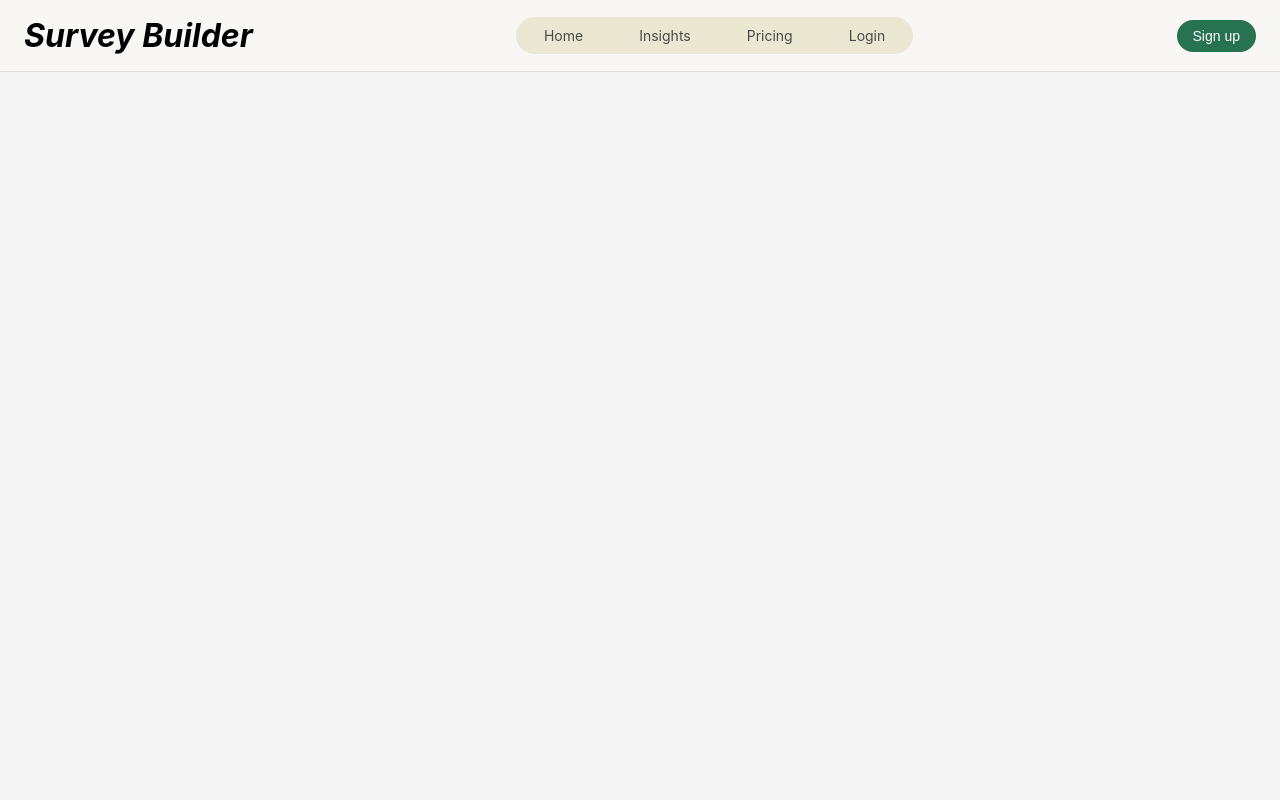
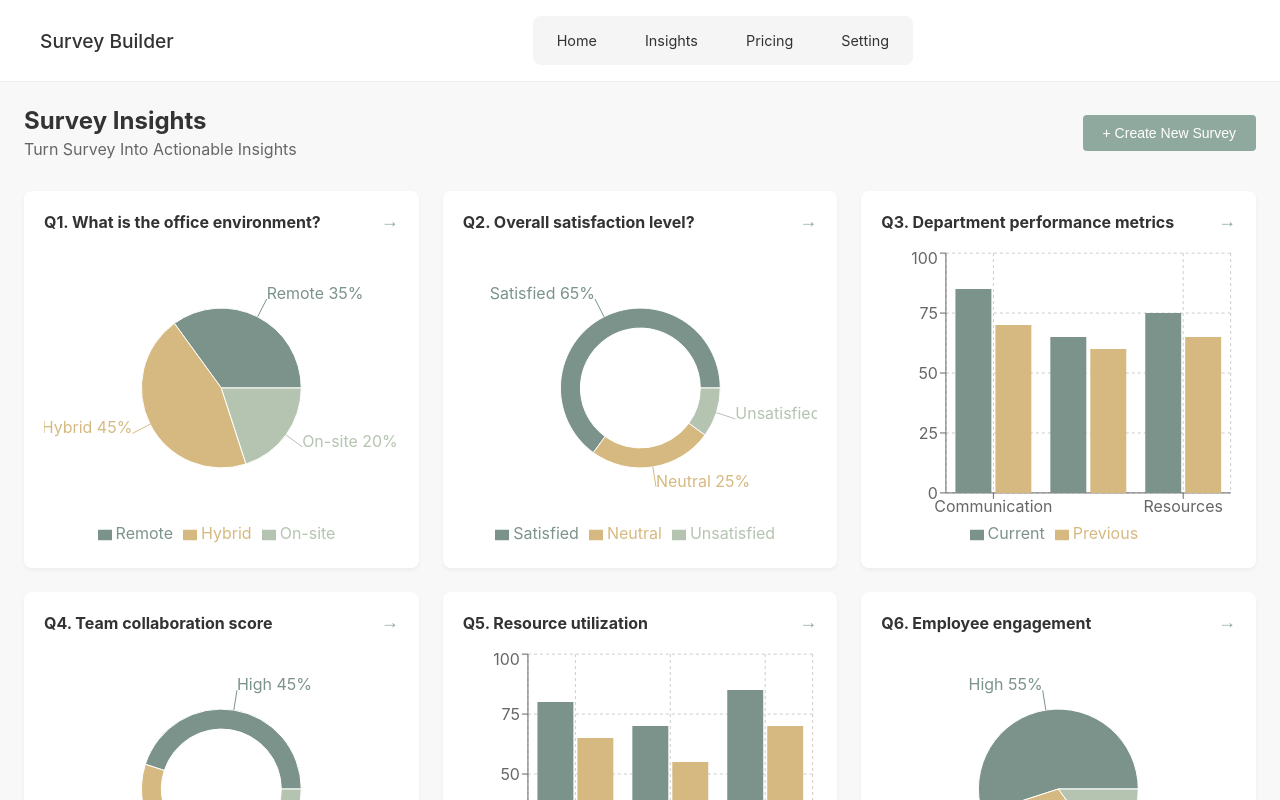
Before and after one commit to HaiderManzoor/wisdom_pro_f, a React (Create React App) app: page /insights in a window 1280 px wide. Shown: the top 800 px of the page. Built offline with nearby package versions, Linux system fonts and the light colour scheme.

Commit message:
Adding dashboard

```diff
--- a/src/App.js
+++ b/src/App.js
@@ -5,6 +5,7 @@ import Dashboard from './components/Dashboard/Dashboard';
 import CreateSurvey from './components/CreateSurvey/CreateSurvey';
 import SurveyForm from './components/SurveyForm/SurveyForm';
 import SurveyBuilder from './components/SurveyBuilder/SurveyBuilder';
+import SurveyInsights from './components/SurveyInsights/SurveyInsights';
 
 function App() {
   return (
@@ -16,6 +17,7 @@ function App() {
           <Route path="/create-survey" element={<CreateSurvey />} />
           <Route path="/survey-form" element={<SurveyForm />} />
           <Route path="/survey-builder" element={<SurveyBuilder />} />
+          <Route path="/insights" element={<SurveyInsights />} />
         </Routes>
       </div>
     </Router>
--- a/src/components/Header/Header.css
+++ b/src/components/Header/Header.css
@@ -1,66 +1,69 @@
 .header {
-  display: flex;
-  justify-content: space-between;
-  align-items: center;
-  padding: 16px 24px;
-  background-color: #F8F7F4;
-  border-bottom: 1px solid rgba(0, 0, 0, 0.1);
+  background-color: #fff;
+  padding: 1rem 2rem;
+  border-bottom: 1px solid #eee;
 }
 
-.header-left {
+.header-content {
+  max-width: 1200px;
+  margin: 0 auto;
   display: flex;
   align-items: center;
 }
 
 .logo {
-  display: flex;
-  align-items: center;
-  gap: 8px;
+  margin-right: 2rem;
 }
 
-.logo-dot {
-  font-size: 20px;
+.logo a {
   color: #333;
+  text-decoration: none;
+  font-weight: 500;
+  font-size: 1.2rem;
 }
 
-.logo-text {
-  font-size: 16px;
-  font-weight: 500;
-  color: #333;
+.nav-menu {
+  flex: 1;
+  display: flex;
+  justify-content: center;
 }
 
-.header-center nav ul {
+.nav-links {
+  background-color: #f5f5f5;
+  padding: 0.5rem;
+  border-radius: 8px;
   display: flex;
-  list-style: none;
-  gap: 32px;
-  margin: 0;
-  padding: 0;
-  background-color: rgba(231, 229, 202, 0.789);
-  border-radius: 24px;
-  padding: 4px 16px;
+  gap: 1rem;
 }
 
-.header-center nav ul li a {
+.nav-links a {
+  color: #333;
   text-decoration: none;
-  color: #4A4A4A;
-  font-size: 14px;
-  font-weight: 400;
-  padding: 6px 12px;
-  display: block;
+  padding: 0.5rem 1rem;
+  border-radius: 4px;
+  font-size: 0.9rem;
+  transition: background-color 0.2s;
 }
 
-.signup-btn {
-  background-color: #267251;
+.nav-links a:hover {
+  background-color: #fff;
+}
+
+.nav-links a.active {
+  background-color: #fff;
+  box-shadow: 0 2px 4px rgba(0,0,0,0.1);
+}
+
+.sign-up-btn {
+  background: #2E7B67;
   color: white;
   border: none;
-  padding: 8px 16px;
-  border-radius: 16px;
-  font-size: 14px;
-  font-weight: 400;
+  padding: 0.5rem 1rem;
+  border-radius: 4px;
   cursor: pointer;
-  transition: background-color 0.2s ease;
+  font-size: 0.9rem;
 }
 
-.signup-btn:hover {
-  background-color: #7d958c;
+.sign-up-btn:hover {
+  background: #236352;
 }
--- a/src/components/Header/Header.js
+++ b/src/components/Header/Header.js
@@ -1,24 +1,23 @@
 import React from 'react';
+import { Link } from 'react-router-dom';
 import './Header.css';
 
 const Header = () => {
   return (
     <header className="header">
-      <div className="header-left">
-        <h1><i>Survey Builder</i></h1>
-      </div>
-      <div className="header-center">
-        <nav>
-          <ul>
-            <li><a href="/">Home</a></li>
-            <li><a href="/insights">Insights</a></li>
-            <li><a href="/pricing">Pricing</a></li>
-            <li><a href="/login">Login</a></li>
-          </ul>
+      <div className="header-content">
+        <div className="logo">
+          <Link to="/">Survey Builder</Link>
+        </div>
+
+        <nav className="nav-menu">
+          <div className="nav-links">
+            <Link to="/">Home</Link>
+            <Link to="/insights">Insights</Link>
+            <Link to="/pricing">Pricing</Link>
+            <Link to="/setting">Setting</Link>
+          </div>
         </nav>
-      </div>
-      <div className="header-right">
-        <button className="signup-btn">Sign up</button>
       </div>
     </header>
   );
--- /dev/null
+++ b/src/components/SurveyInsights/SurveyInsights.css
@@ -0,0 +1,110 @@
+.insights-container {
+    padding: 2rem;
+    background-color: #f8f8f8;
+    min-height: 100vh;
+  }
+
+  .insights-header {
+    display: flex;
+    justify-content: space-between;
+    align-items: center;
+    margin-bottom: 2rem;
+  }
+
+  .header-left h1 {
+    font-size: 24px;
+    color: #333;
+    margin: 0;
+  }
+
+  .header-left p {
+    color: #666;
+    margin: 4px 0 0;
+  }
+
+  .create-survey-btn {
+    background: #90A99E;
+    color: white;
+    border: none;
+    padding: 10px 20px;
+    border-radius: 4px;
+    cursor: pointer;
+    font-size: 14px;
+    transition: background 0.2s;
+  }
+
+  .create-survey-btn:hover {
+    background: #7B938A;
+  }
+
+  .charts-grid {
+    display: grid;
+    grid-template-columns: repeat(3, 1fr);
+    gap: 24px;
+  }
+
+  .chart-card {
+    background: white;
+    border-radius: 8px;
+    padding: 20px;
+    box-shadow: 0 2px 4px rgba(0,0,0,0.05);
+  }
+
+  .chart-header {
+    display: flex;
+    justify-content: space-between;
+    align-items: center;
+    margin-bottom: 16px;
+  }
+
+  .chart-header h3 {
+    font-size: 16px;
+    color: #333;
+    margin: 0;
+  }
+
+  .expand-btn {
+    background: none;
+    border: none;
+    color: #90A99E;
+    cursor: pointer;
+    font-size: 18px;
+  }
+
+  .expand-btn:hover {
+    color: #7B938A;
+  }
+
+  @media (max-width: 1200px) {
+    .charts-grid {
+      grid-template-columns: repeat(2, 1fr);
+    }
+  }
+
+  @media (max-width: 768px) {
+    .charts-grid {
+      grid-template-columns: 1fr;
+    }
+  }
+  /* Add to your existing styles */
+.loading-container {
+    display: flex;
+    justify-content: center;
+    align-items: center;
+    min-height: 100vh;
+    background-color: #f8f8f8;
+  }
+
+  .loading-spinner {
+    color: #2E7B67;
+    font-size: 18px;
+    padding: 20px;
+  }
+
+  /* Make sure the container is visible */
+  .insights-container {
+    min-height: calc(100vh - 64px); /* Adjust based on your header height */
+    background-color: #f8f8f8;
+    padding: 24px;
+    box-sizing: border-box;
+  }
--- /dev/null
+++ b/src/components/SurveyInsights/SurveyInsights.js
@@ -0,0 +1,221 @@
+import React from 'react';
+import {
+  PieChart, Pie,
+  BarChart, Bar,
+  XAxis, YAxis,
+  CartesianGrid,
+  Tooltip,
+  Legend,
+  ResponsiveContainer,
+  Cell
+} from 'recharts';
+import './SurveyInsights.css';
+
+const SurveyInsights = () => {
+  // Dummy data for charts
+  const pieData = [
+    { name: 'Remote', value: 35 },
+    { name: 'Hybrid', value: 45 },
+    { name: 'On-site', value: 20 }
+  ];
+
+  const satisfactionData = [
+    { name: 'Satisfied', value: 65 },
+    { name: 'Neutral', value: 25 },
+    { name: 'Unsatisfied', value: 10 }
+  ];
+
+  const barData = [
+    {
+      category: 'Communication',
+      Current: 85,
+      Previous: 70,
+    },
+    {
+      category: 'Work-Life Balance',
+      Current: 65,
+      Previous: 60,
+    },
+    {
+      category: 'Resources',
+      Current: 75,
+      Previous: 65,
+    }
+  ];
+
+  const COLORS = ['#7B938A', '#D6B981', '#B5C4B1'];
+
+  return (
+    <div className="insights-container">
+      <div className="insights-header">
+        <div className="header-left">
+          <h1>Survey Insights</h1>
+          <p>Turn Survey Into Actionable Insights</p>
+        </div>
+        <button className="create-survey-btn">
+          + Create New Survey
+        </button>
+      </div>
+
+      <div className="charts-grid">
+        {/* First Row */}
+        <div className="chart-card">
+          <div className="chart-header">
+            <h3>Q1. What is the office environment?</h3>
+            <button className="expand-btn">→</button>
+          </div>
+          <ResponsiveContainer width="100%" height={300}>
+            <PieChart>
+              <Pie
+                data={pieData}
+                cx="50%"
+                cy="50%"
+                outerRadius={80}
+                fill="#8884d8"
+                dataKey="value"
+                label={({ name, percent }) => `${name} ${(percent * 100).toFixed(0)}%`}
+              >
+                {pieData.map((entry, index) => (
+                  <Cell key={`cell-${index}`} fill={COLORS[index % COLORS.length]} />
+                ))}
+              </Pie>
+              <Tooltip />
+              <Legend />
+            </PieChart>
+          </ResponsiveContainer>
+        </div>
+
+        <div className="chart-card">
+          <div className="chart-header">
+            <h3>Q2. Overall satisfaction level?</h3>
+            <button className="expand-btn">→</button>
+          </div>
+          <ResponsiveContainer width="100%" height={300}>
+            <PieChart>
+              <Pie
+                data={satisfactionData}
+                cx="50%"
+                cy="50%"
+                innerRadius={60}
+                outerRadius={80}
+                fill="#8884d8"
+                dataKey="value"
+                label={({ name, percent }) => `${name} ${(percent * 100).toFixed(0)}%`}
+              >
+                {satisfactionData.map((entry, index) => (
+                  <Cell key={`cell-${index}`} fill={COLORS[index % COLORS.length]} />
+                ))}
+              </Pie>
+              <Tooltip />
+              <Legend />
+            </PieChart>
+          </ResponsiveContainer>
+        </div>
+
+        <div className="chart-card">
+          <div className="chart-header">
+            <h3>Q3. Department performance metrics</h3>
+            <button className="expand-btn">→</button>
+          </div>
+          <ResponsiveContainer width="100%" height={300}>
+            <BarChart data={barData}>
+              <CartesianGrid strokeDasharray="3 3" />
+              <XAxis dataKey="category" />
+              <YAxis />
+              <Tooltip />
+              <Legend />
+              <Bar dataKey="Current" fill="#7B938A" />
+              <Bar dataKey="Previous" fill="#D6B981" />
+            </BarChart>
+          </ResponsiveContainer>
+        </div>
+
+        {/* Second Row - Similar charts with different data */}
+        <div className="chart-card">
+          <div className="chart-header">
+            <h3>Q4. Team collaboration score</h3>
+            <button className="expand-btn">→</button>
+          </div>
+          <ResponsiveContainer width="100%" height={300}>
+            <PieChart>
+              <Pie
+                data={[
+                  { name: 'High', value: 45 },
+                  { name: 'Medium', value: 35 },
+                  { name: 'Low', value: 20 }
+                ]}
+                cx="50%"
+                cy="50%"
+                innerRadius={60}
+                outerRadius={80}
+                fill="#8884d8"
+                dataKey="value"
+                label={({ name, percent }) => `${name} ${(percent * 100).toFixed(0)}%`}
+              >
+                {pieData.map((entry, index) => (
+                  <Cell key={`cell-${index}`} fill={COLORS[index % COLORS.length]} />
+                ))}
+              </Pie>
+              <Tooltip />
+              <Legend />
+            </PieChart>
+          </ResponsiveContainer>
+        </div>
+
+        <div className="chart-card">
+          <div className="chart-header">
+            <h3>Q5. Resource utilization</h3>
+            <button className="expand-btn">→</button>
+          </div>
+          <ResponsiveContainer width="100%" height={300}>
+            <BarChart data={[
+              { category: 'Tools', Current: 80, Previous: 65 },
+              { category: 'Training', Current: 70, Previous: 55 },
+              { category: 'Support', Current: 85, Previous: 70 }
+            ]}>
+              <CartesianGrid strokeDasharray="3 3" />
+              <XAxis dataKey="category" />
+              <YAxis />
+              <Tooltip />
+              <Legend />
+              <Bar dataKey="Current" fill="#7B938A" />
+              <Bar dataKey="Previous" fill="#D6B981" />
+            </BarChart>
+          </ResponsiveContainer>
+        </div>
+
+        <div className="chart-card">
+          <div className="chart-header">
+            <h3>Q6. Employee engagement</h3>
+            <button className="expand-btn">→</button>
+          </div>
+          <ResponsiveContainer width="100%" height={300}>
+            <PieChart>
+              <Pie
+                data={[
+                  { name: 'High', value: 55 },
+                  { name: 'Medium', value: 30 },
+                  { name: 'Low', value: 15 }
+                ]}
+                cx="50%"
+                cy="50%"
+                outerRadius={80}
+                fill="#8884d8"
+                dataKey="value"
+                label={({ name, percent }) => `${name} ${(percent * 100).toFixed(0)}%`}
+              >
+                {pieData.map((entry, index) => (
+                  <Cell key={`cell-${index}`} fill={COLORS[index % COLORS.length]} />
+                ))}
+              </Pie>
+              <Tooltip />
+              <Legend />
+            </PieChart>
+          </ResponsiveContainer>
+        </div>
+      </div>
+    </div>
+  );
+};
+
+export default SurveyInsights;
```
Also changed, not shown: package.json (+6 -3 lines), 1 other file (tests, documents, lock files or other folders).
